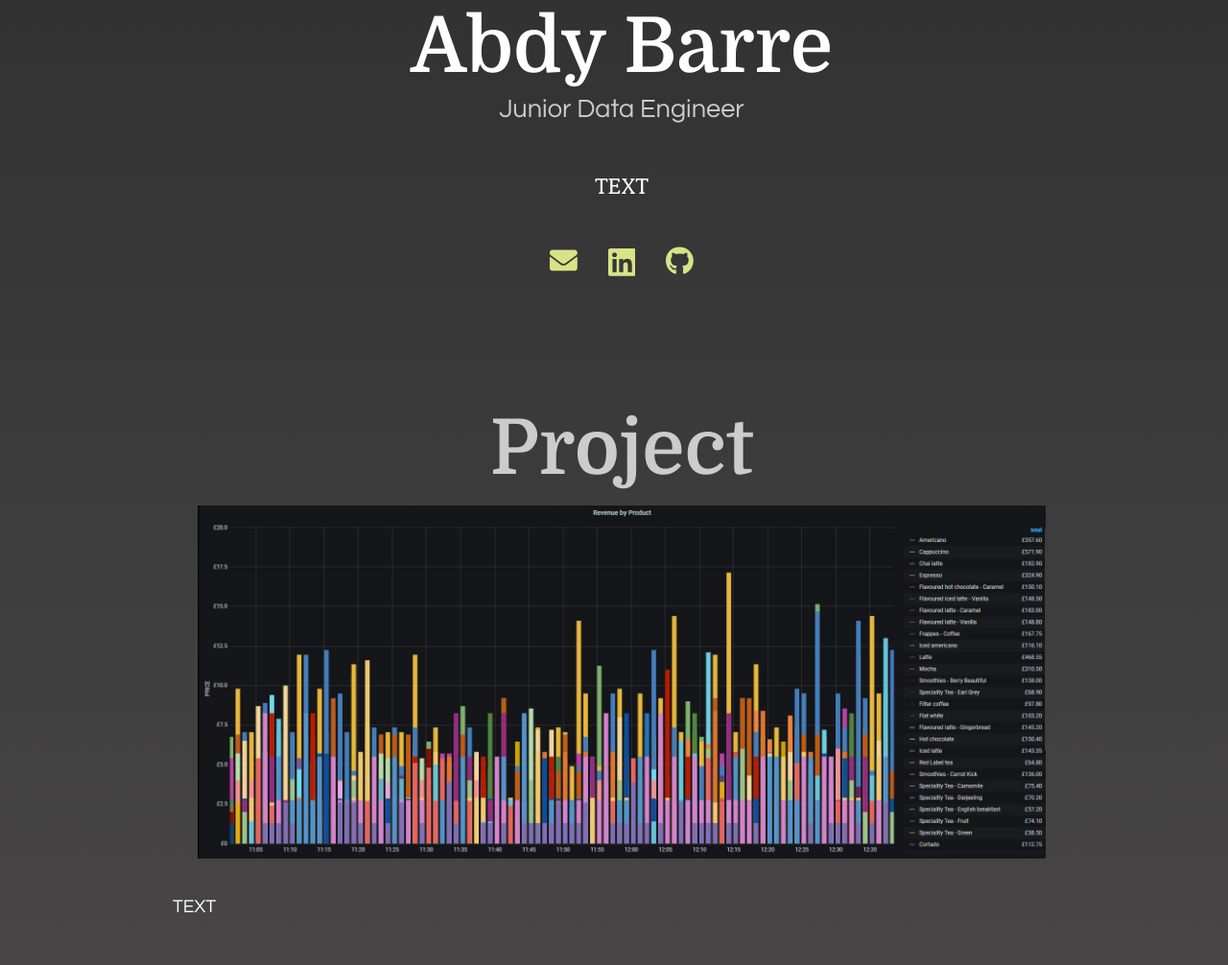
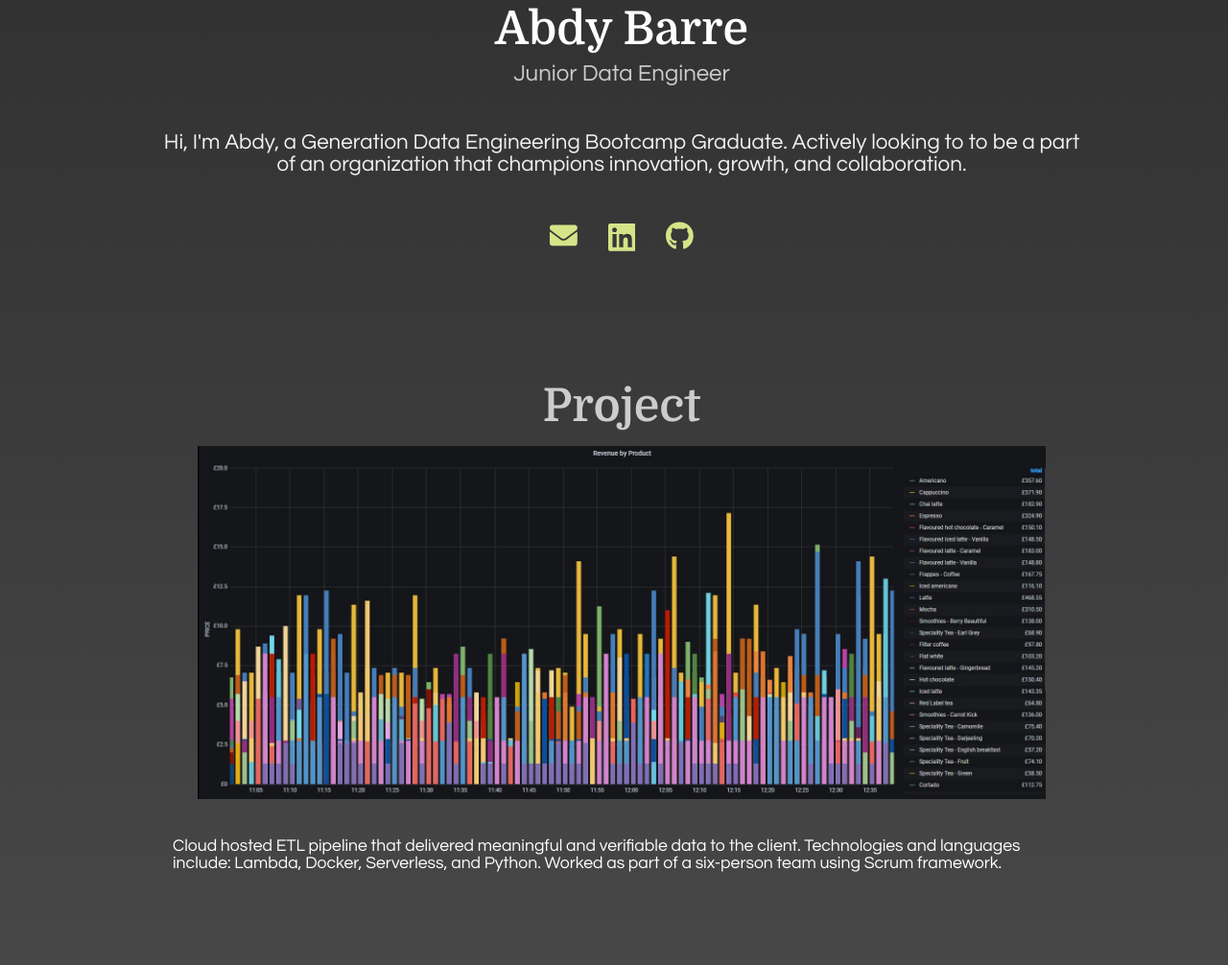
Before and after one commit to aabarre/aabarre.github.io, a website: page index.html in a window 1280 px wide. Shown: the part 297-1303 px from the top of the page at 96% size. Drawn offline with Linux system fonts and the light colour scheme; a web font is replaced by a local one.

Commit message:
restored

```diff
--- a/index.html
+++ b/index.html
@@ -24,7 +24,8 @@
 
                 <h2>Junior Data Engineer</h2>
 
-                <h3>TEXT
+                <h3>Hi, I'm Abdy, a Generation Data Engineering Bootcamp Graduate. Actively looking to
+                    to be a part of an organization that champions innovation, growth, and collaboration.
 
                     </h3>
 
@@ -73,7 +74,9 @@
 
                             <div class="meta">
 
-                                <p>TEXT</p>
+                                <p>Cloud hosted ETL pipeline that delivered meaningful and verifiable data to the client.
+                                    Technologies and languages include: Lambda, Docker, Serverless, and Python. Worked
+                                    as part of a six-person team using Scrum framework.</p>
 
                             </div>
                         </article>
--- a/sass/styles.scss
+++ b/sass/styles.scss
@@ -140,7 +140,7 @@ a:visited {
 
 h1 {
   font-family: 'Domine', serif;
-  font-size: 5rem;
+  font-size: 3rem;
   margin: 0 0 0.4rem 0;
   font-weight: 700;
   color: $foreground-color;
@@ -156,7 +156,7 @@ h1 {
 
 h2 {
   font-family: "Questrial", sans-serif;
-  font-size: 1.7rem;
+  font-size: 1.5rem;
   margin: 0 0 3rem 0;
   font-weight: 400;
   color: $sub-head-color;
@@ -164,11 +164,11 @@ h2 {
 }
 
 h3 {
-  font-family: "Noticia Text", sans-serif;
-  font-size: 1.5rem;
+  font-family: "Questrial", sans-serif;
+  font-size: 1.4rem;
   margin: 0 0 2rem 0;
   font-weight: 400;
-  color: $foreground-color;
+  color: darken($foreground-color,5%);
   text-align: center;
 
   &.small {
@@ -188,9 +188,10 @@ h4 {
 }
 
 p {
-  font-size: 1.2rem;
+  font-size: 1.1rem;
   padding-bottom: 1rem;
   font-family: "Questrial", sans-serif;
+  text-align: left;
 
 }
 
@@ -252,7 +253,7 @@ ul.social {
 .slider {
   width: 1000px;
   min-height: 550px;
-  overflow: hidden;
+  overflow: visible;
   height: auto;
 
   .slides {
@@ -276,7 +277,12 @@ ul.social {
         width: 90%;
         height: auto;
         padding: 0.5rem;
+        transition: transform .9s;
       }
+
+      img:hover {
+        transform: scale(1.3);
+        }
 
       &.active {
         transition: opacity 500ms ease-in-out;
```
Also changed, not shown: sass/styles.css, 1 other file.
